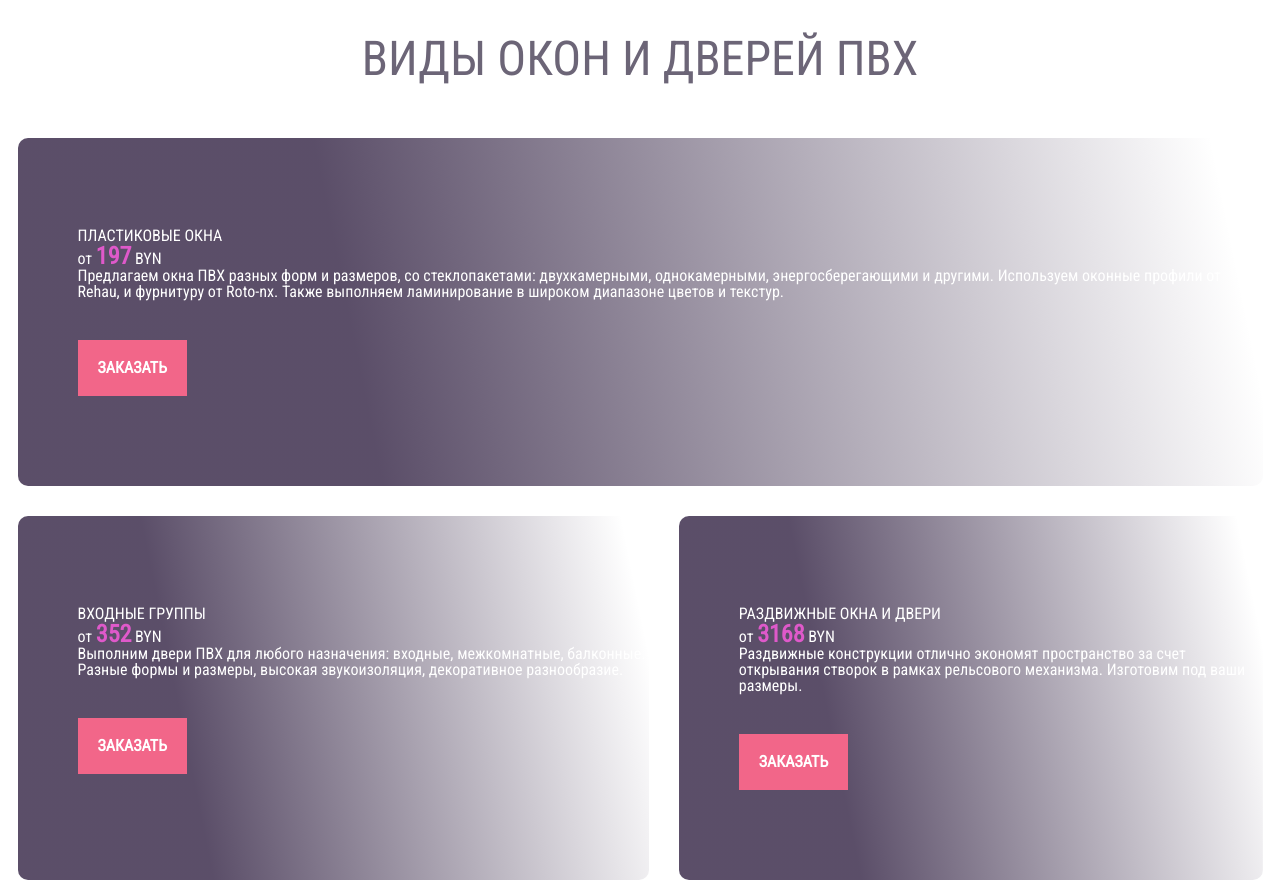
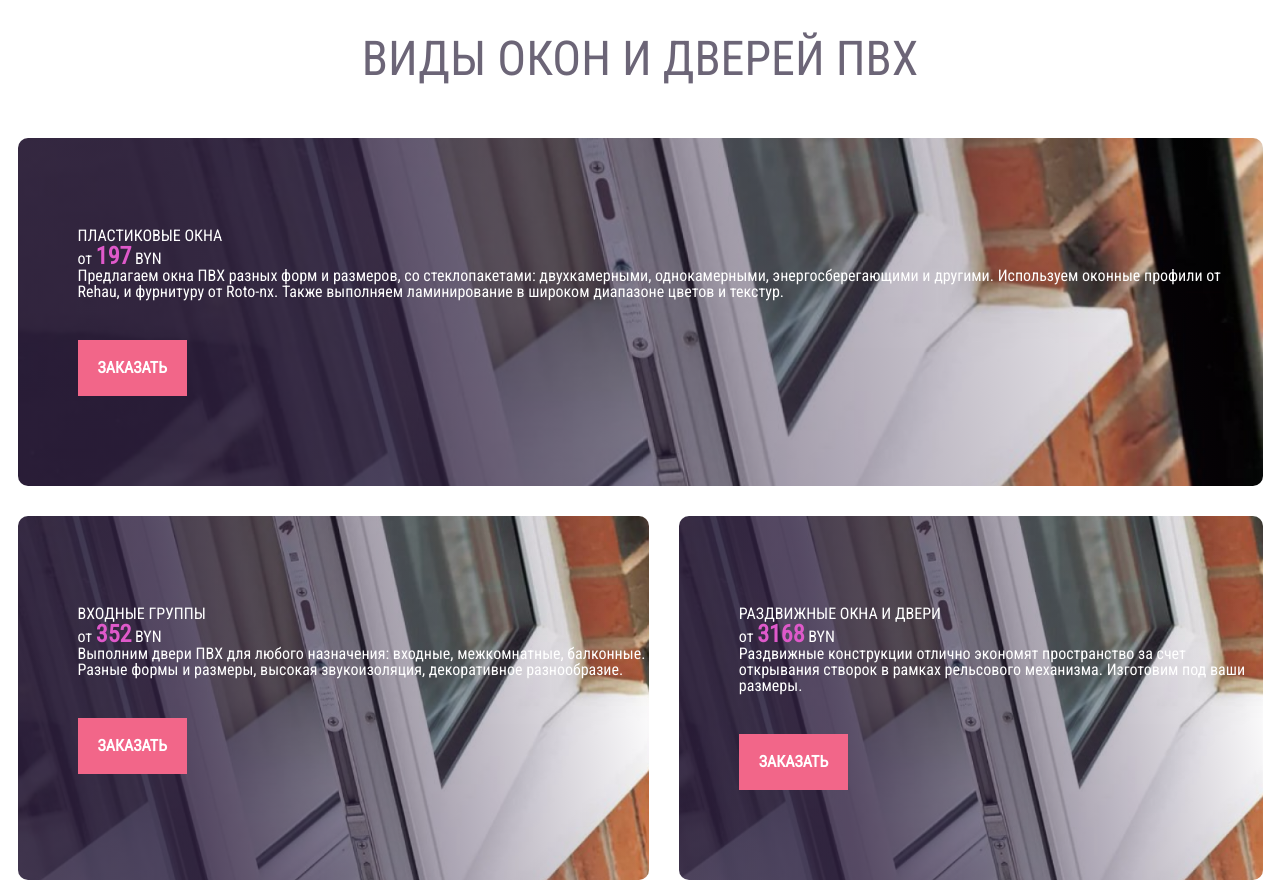
Before and after one commit to Muranov-Pavel/overOne, a plain HTML site: page index.html in a window 1280 px wide. Shown: the part 1867-2750 px from the top of the page. Drawn offline with Linux system fonts and the light colour scheme; the site is published under a folder, as on GitHub Pages, so addresses that start at the root find nothing.

Commit message:
chenge adress link

```diff
--- a/main.css
+++ b/main.css
@@ -171,7 +171,7 @@ background-color: rgb(157, 98, 221);
 .card{
     margin: 15px;
     padding: 90px 0 90px 60px;
-    background-image: linear-gradient(78.6deg, rgba(50, 34, 67, 0.8) 27.75%, rgba(50, 34, 67, 0) 96.1%), url(/img/casement2-1024x681\ 1.png);
+    background-image: linear-gradient(78.6deg, rgba(50, 34, 67, 0.8) 27.75%, rgba(50, 34, 67, 0) 96.1%), url(img/casement2-1024x681\ 1.png);
     background-repeat: no-repeat;
     background-size: cover;
     background-position: center;
```
